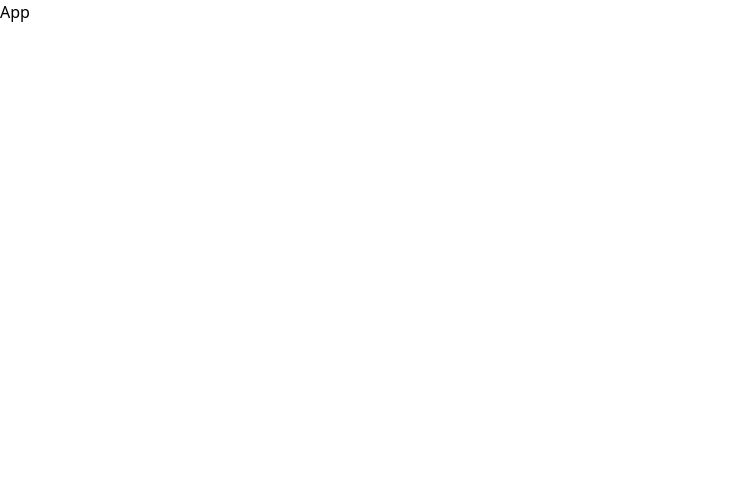
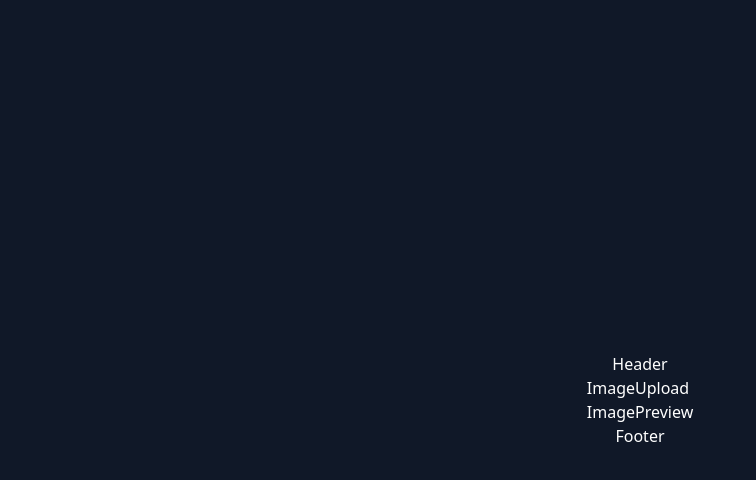
Before and after one commit to adarsh-279/Enhancia, a React (Vite) app: page / in a window 1280 px wide. Shown: the top 480 px of the page, without its empty margins (0-756 px from the left). Built offline with nearby package versions, Linux system fonts and the light colour scheme.

Commit message:
Basic Page Setup

```diff
--- a/src/App.jsx
+++ b/src/App.jsx
@@ -1,8 +1,15 @@
 import React from 'react'
+import Home from './components/Home'
+import Header from './components/fixed/Header'
+import Footer from './components/fixed/Footer'
 
 const App = () => {
   return (
-    <div>App</div>
+    <div className='w-full h-screen bg-gray-900 text-white flex flex-col items-center justify-center'>
+      <Header />
+      <Home />
+      <Footer />
+    </div>
   )
 }
 
--- /dev/null
+++ b/src/components/Home.jsx
@@ -0,0 +1,14 @@
+import React from 'react'
+import ImageUpload from './ImageUpload'
+import ImagePreview from './ImagePreview'
+
+const Home = () => {
+  return (
+    <div>
+      <ImageUpload />
+      <ImagePreview />
+    </div>
+  )
+}
+
+export default Home
--- /dev/null
+++ b/src/components/ImagePreview.jsx
@@ -0,0 +1,9 @@
+import React from 'react'
+
+const ImagePreview = () => {
+  return (
+    <div>ImagePreview</div>
+  )
+}
+
+export default ImagePreview
--- /dev/null
+++ b/src/components/ImageUpload.jsx
@@ -0,0 +1,9 @@
+import React from 'react'
+
+const ImageUpload = () => {
+  return (
+    <div>ImageUpload</div>
+  )
+}
+
+export default ImageUpload
--- /dev/null
+++ b/src/components/Loading.jsx
@@ -0,0 +1,9 @@
+import React from 'react'
+
+const Loading = () => {
+  return (
+    <div>Loading</div>
+  )
+}
+
+export default Loading
--- /dev/null
+++ b/src/components/fixed/Footer.jsx
@@ -0,0 +1,9 @@
+import React from 'react'
+
+const Footer = () => {
+  return (
+    <div>Footer</div>
+  )
+}
+
+export default Footer
--- /dev/null
+++ b/src/components/fixed/Header.jsx
@@ -0,0 +1,9 @@
+import React from 'react'
+
+const Header = () => {
+  return (
+    <div>Header</div>
+  )
+}
+
+export default Header
```
